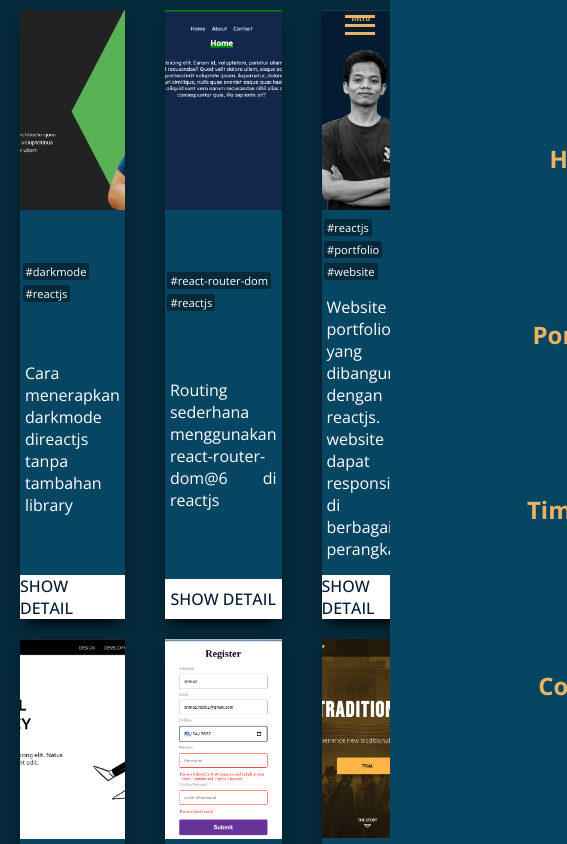
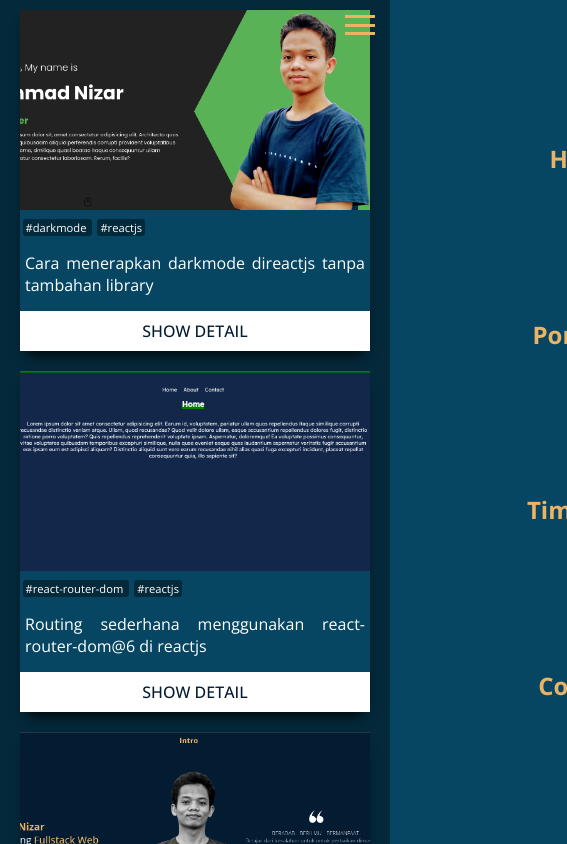
Before and after one commit to ahmadnzr/reactjs-my-portfolio, a React (Create React App) app: page /portfolio in a window 390 px wide. Shown: the top 844 px of the page, 567 px wide, since content can reach past the window. Built offline with nearby package versions, Linux system fonts and the light colour scheme.

Commit message:
feat: responsive for portfolio page

```diff
--- a/src/pages/portfolioList/PortfolioList.module.css
+++ b/src/pages/portfolioList/PortfolioList.module.css
@@ -8,3 +8,15 @@
   display: grid;
   grid-template-columns: 1fr 1fr 1fr 1fr;
 }
+
+@media screen and (max-width: 768px) {
+  .wrapper {
+    grid-template-columns: 1fr 1fr;
+  }
+}
+
+@media screen and (max-width: 480px) {
+  .wrapper {
+    grid-template-columns: 1fr;
+  }
+}
```
